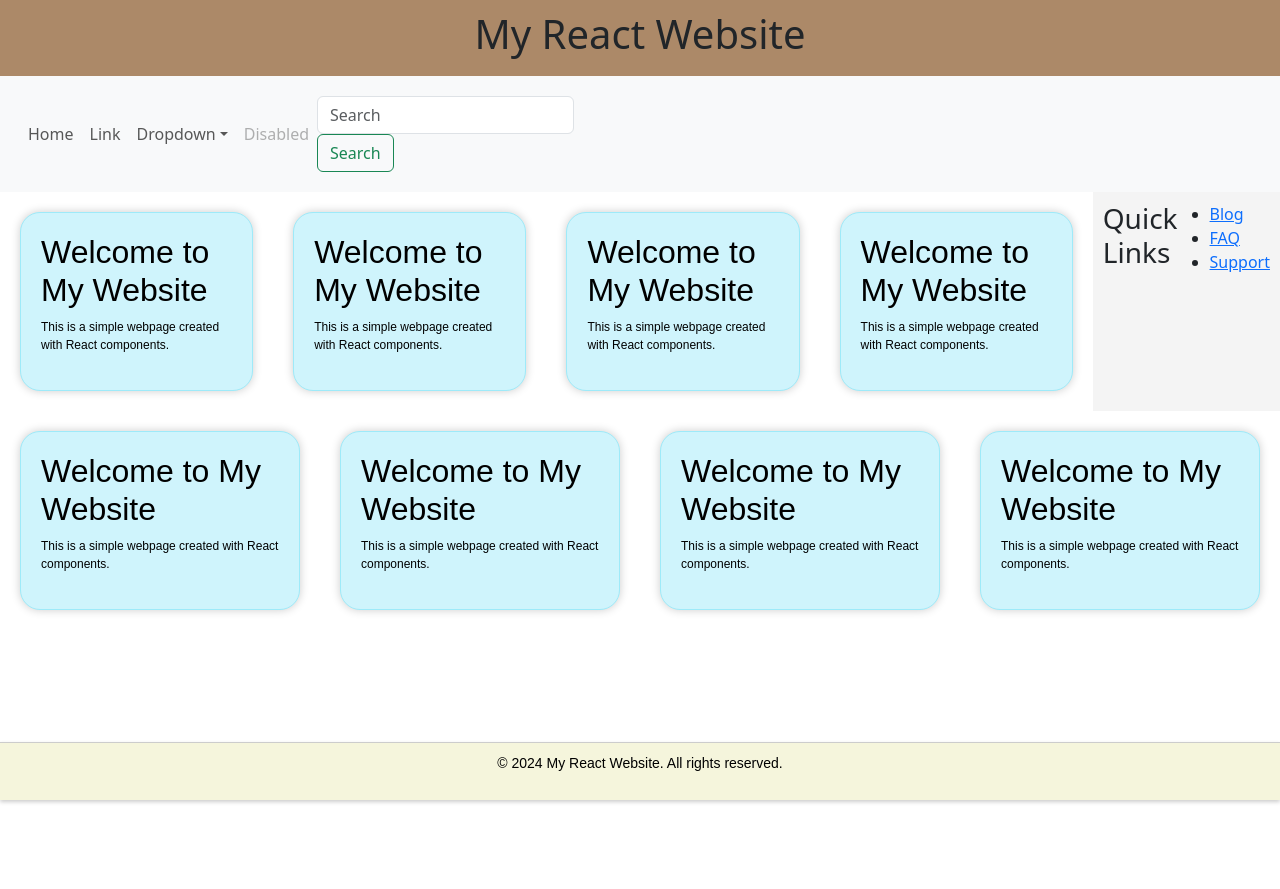
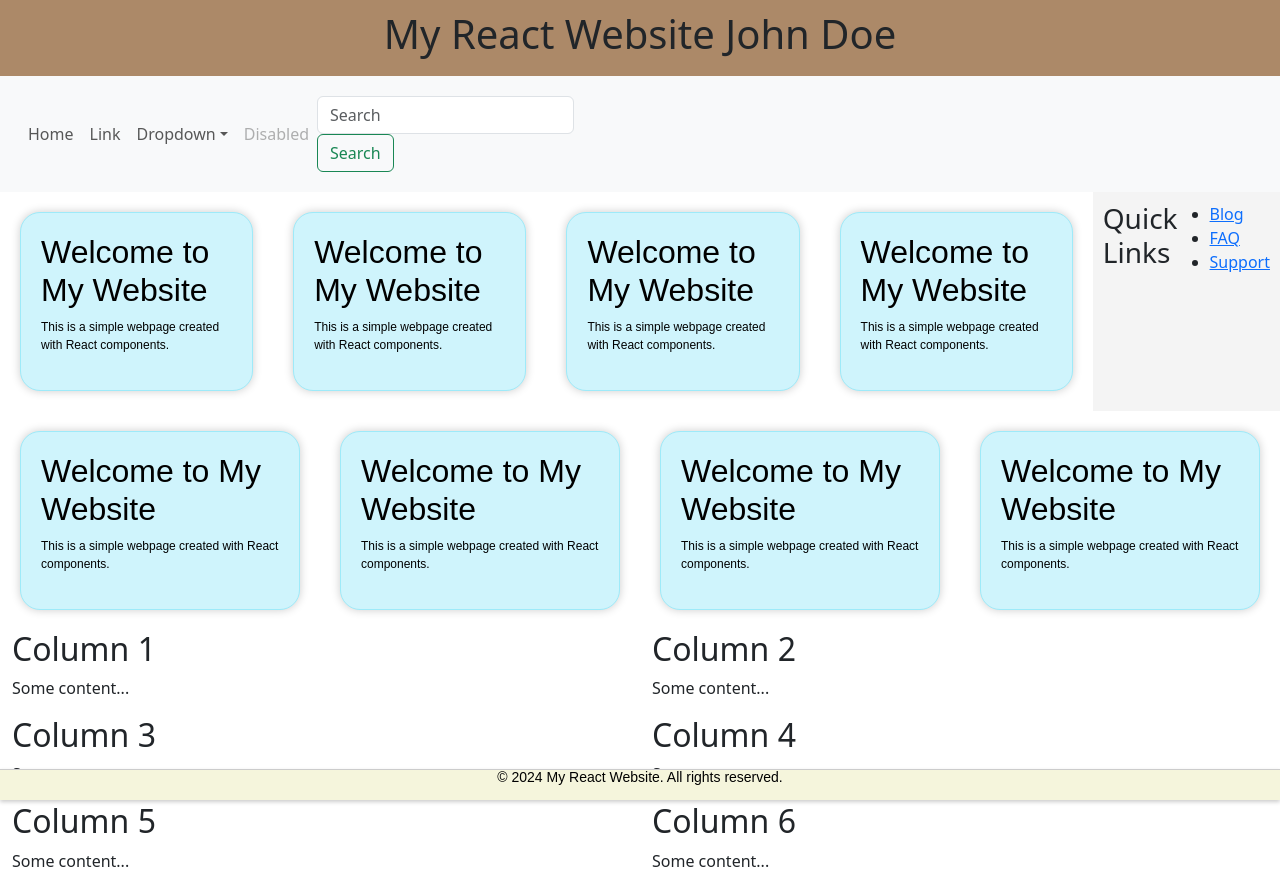
Before and after one commit to Aquareziaprakash/Aquareziaprakash, a React (Create React App) app: page / in a window 1280 px wide. Before the commit the page ends 800 px from the top, so only its background shows below. Built offline with nearby package versions, Linux system fonts and the light colour scheme.

Commit message:
Added some simple props

```diff
--- a/package.json
+++ b/package.json
@@ -8,6 +8,7 @@
     "@testing-library/user-event": "^13.5.0",
     "bootstrap": "^5.3.3",
     "react": "^18.3.1",
+    "react-bootstrap": "^2.10.6",
     "react-dom": "^18.3.1",
     "react-scripts": "^5.0.1",
     "web-vitals": "^2.1.4"
--- a/src/App.js
+++ b/src/App.js
@@ -4,11 +4,20 @@ import Navbar from "./components/Navbar";
 import MainContent from "./components/MainContent";
 import Sidebar from "./components/Sidebar";
 import Footer from "./components/Footer";
+import { Container } from "react-bootstrap";
+import { Row, Col } from 'react-bootstrap';
+import 'bootstrap/dist/css/bootstrap.min.css';
+
 
 function App() {
+    let name = {
+        firstName: "John",
+        lastName: "Doe",
+        age: 30
+    };
     return (
         <div>
-            <Header />
+            <Header name={name} />
             <Navbar />
             <div style={{ display: "flex", justifyContent: "space-between" }}>
                 <MainContent />
@@ -24,6 +33,38 @@ function App() {
                 <MainContent />
             </div>
             <Footer />
+            <Container fluid>
+                <Row>
+                    <Col>
+                        <h2>Column 1</h2>
+                        <p>Some content...</p>
+                    </Col>
+                    <Col>
+                        <h2>Column 2</h2>
+                        <p>Some content...</p>
+                    </Col>
+                </Row>
+                <Row>
+                    <Col>
+                        <h2>Column 3</h2>
+                        <p>Some content...</p>
+                    </Col>
+                    <Col>
+                        <h2>Column 4</h2>
+                        <p>Some content...</p>
+                    </Col>
+                </Row>
+                <Row>
+                    <Col>
+                        <h2>Column 5</h2>
+                        <p>Some content...</p>
+                    </Col>
+                    <Col>
+                        <h2>Column 6</h2>
+                        <p>Some content...</p>
+                    </Col>
+                </Row>
+            </Container>
         </div>
     );
 }
--- a/src/components/Footer.jsx
+++ b/src/components/Footer.jsx
@@ -13,17 +13,17 @@ const styles = {
         backgroundColor: "beige",
         color: "Black",
         textAlign: "center",
-        padding: "10px",
-        marginTop: "20px",
+        padding: "auto",
+        marginTop: "centered",
         position: "fixed",
-        bottom: 0,
+        bottom: "0",
         width: "100%",
         borderTop: "1px solid #ccc",
         zIndex: 100,
         boxShadow: "0 2px 4px rgba(0, 0, 0, 0.2)",
         fontSize: "14px",
         fontFamily: "Arial, sans-serif",
-        lineHeight: "1.5",
+        lineHeight: "1",
         overflow: "hidden"
 
     },
--- a/src/components/Header.jsx
+++ b/src/components/Header.jsx
@@ -1,9 +1,13 @@
 import React from "react";
 
-function Header() {
+function Header(props) {
+    let { name } = props;
+    console.log(name);
+    console.log(name.firstName + " " + name.lastName);
     return (
+
         <header style={styles.header}>
-            <h1>My React Website</h1>
+            <h1>My React Website {name.firstName + " " + name.lastName} </h1>
         </header>
     );
 }
```
Also changed, not shown: 1 other file (tests, documents, lock files or other folders).
